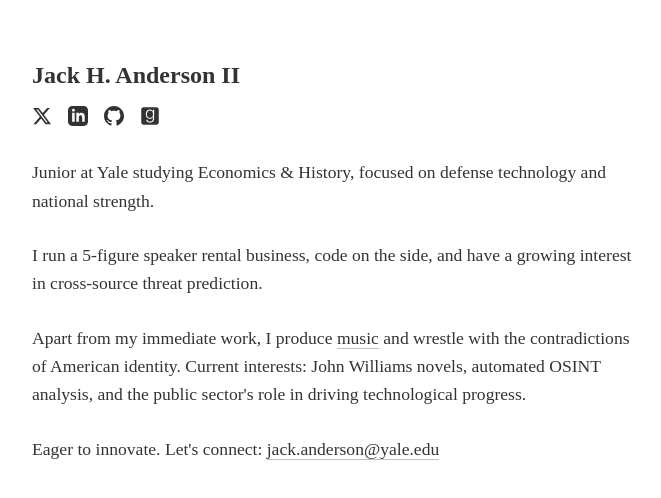
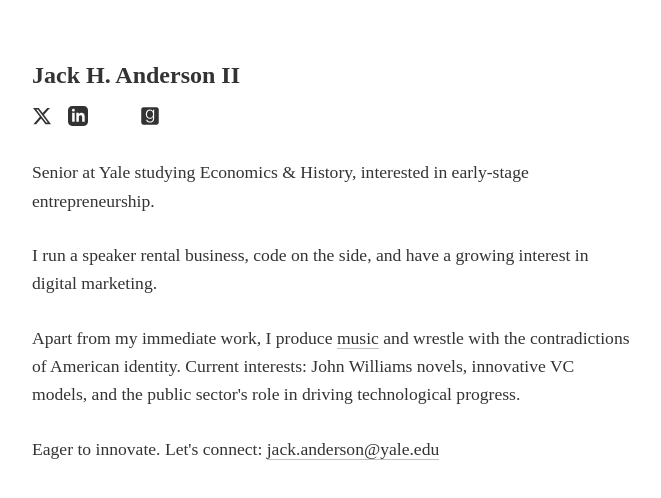
Before and after one commit to jackhanderson/jando.me, a plain HTML site: page index.html in a window 1280 px wide. Shown: the whole page, without its empty margins (308-969 px from the left). Drawn offline with Linux system fonts and the light colour scheme.

Commit message:
Update index.html

```diff
--- a/index.html
+++ b/index.html
@@ -84,20 +84,20 @@
     <div class="logo-links">
         <a href="https://twitter.com/jha2nd" target="_blank" class="x-twitter" title="X (Twitter)"></a>
         <a href="https://linkedin.com/in/jackhandersonii" target="_blank" class="linkedin" title="LinkedIn"></a>
-        <a href="https://github.com/jackhanderson" target="_blank" class="github" title="GitHub"></a>
+        <a href="https://www.instagram.com/jandohq/" target="_blank" class="instagram" title="Instagram"></a>
         <a href="https://goodreads.com/user/show/184143609" target="_blank" class="goodreads" title="Goodreads"></a>
     </div>
 
     <p>
-        Junior at Yale studying Economics & History, focused on defense technology and national strength.
+        Senior at Yale studying Economics & History, interested in early-stage entrepreneurship.
     </p>
 
     <p>
-        I run a 5-figure speaker rental business, code on the side, and have a growing interest in cross-source threat prediction.
+        I run a speaker rental business, code on the side, and have a growing interest in digital marketing.
     </p>
 
     <p>
-        Apart from my immediate work, I produce <a href="https://distrokid.com/hyperfollow/jackbendr/lost-path" target="_blank">music</a> and wrestle with the contradictions of American identity. Current interests: John Williams novels, automated OSINT analysis, and the public sector's role in driving technological progress.
+        Apart from my immediate work, I produce <a href="https://distrokid.com/hyperfollow/jackbendr/lost-path" target="_blank">music</a> and wrestle with the contradictions of American identity. Current interests: John Williams novels, innovative VC models, and the public sector's role in driving technological progress.
     </p>
     <p>
         Eager to innovate. Let's connect: <a href="mailto:jack.anderson@yale.edu">jack.anderson@yale.edu</a>
```
